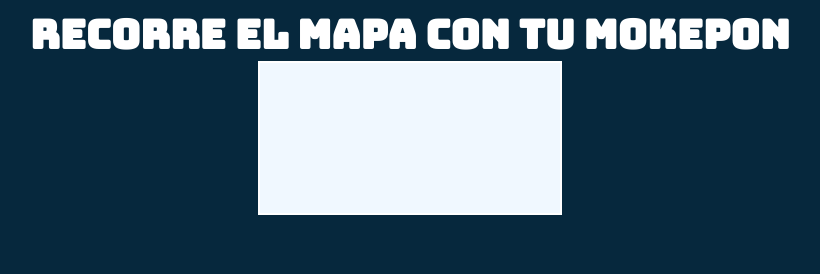
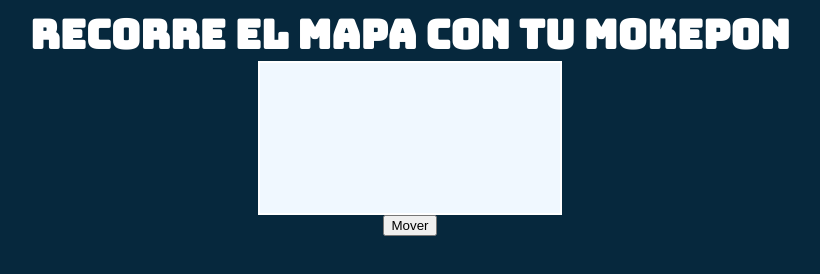
Before and after one commit to oscarl3on/Programaci-n_basica, a plain HTML site: page 03_Mokepon/mokepon.html in a window 1280 px wide. Both pictures are taken after a click on the button "Seleccionar". Shown: the whole page, without its empty margins (230-1050 px from the left). Drawn offline with Linux system fonts and the light colour scheme.

Commit message:
configurando los constroles

```diff
--- a/03_Mokepon/mokepon.html
+++ b/03_Mokepon/mokepon.html
@@ -28,6 +28,7 @@
     <section id="ver-mapa">
         <h1 class="titulo">Recorre el mapa con tu mokepon</h1>
         <canvas id="mapa"></canvas>
+        <button onClick="moverCapipepo">Mover</button>
     </section>
 
     <section id="seleccionar-ataque">
```
